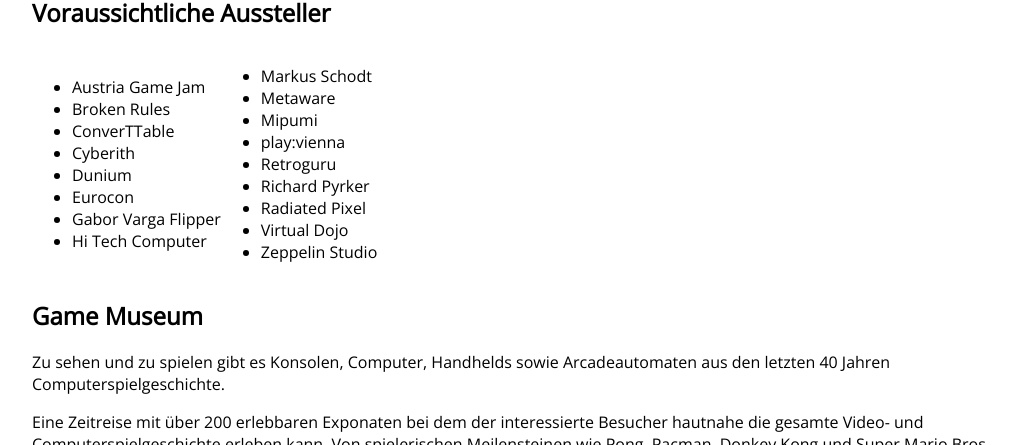
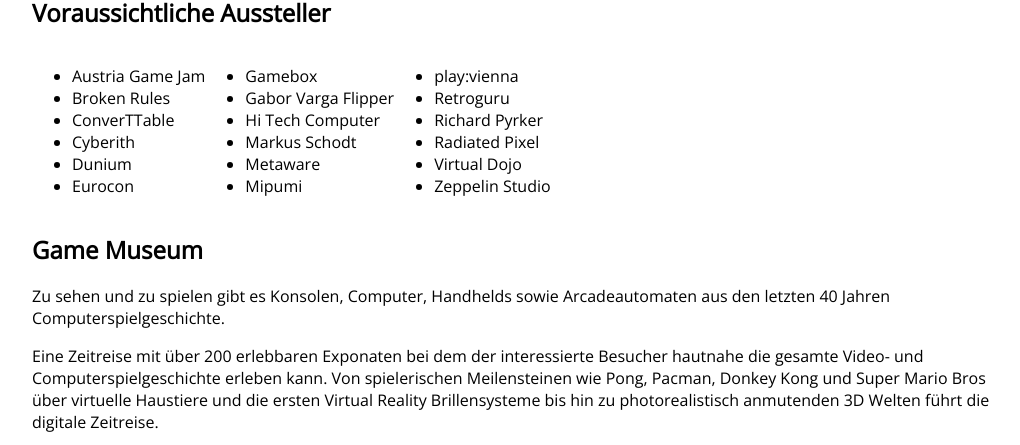
Before and after one commit to Lorti/gsexpo, a Jekyll site: the page built from index.html, in a window 1280 px wide and 900 px high, scrolled down 1371 px, cut to the strip 195-640 px from the top of the window. Shown: the whole strip, without its empty margins (128-1148 px from the left). Built offline with Jekyll 4.4.1, drawn with Linux system fonts in a browser that asks for light colours; nearby versions of some CDN libraries; Markdown is read by kramdown in place of the engine named in the settings.

Commit message:
Update exhibitors.markdown

```diff
--- a/_includes/exhibitors.markdown
+++ b/_includes/exhibitors.markdown
@@ -10,16 +10,20 @@
 <li>Cyberith</li>
 <li>Dunium</li>
 <li>Eurocon</li>
-<li>Gabor Varga Flipper</li>
-<li>Hi Tech Computer</li>
-
 </ul>
 </td>
 <td>
 <ul>
+<li>Gamebox</li>
+<li>Gabor Varga Flipper</li>
+<li>Hi Tech Computer</li>
 <li>Markus Schodt</li>
 <li>Metaware</li>
 <li>Mipumi</li>
+</ul>
+</td>
+<td>
+<ul>
 <li>play:vienna</li>
 <li>Retroguru</li>
 <li>Richard Pyrker</li>
```
